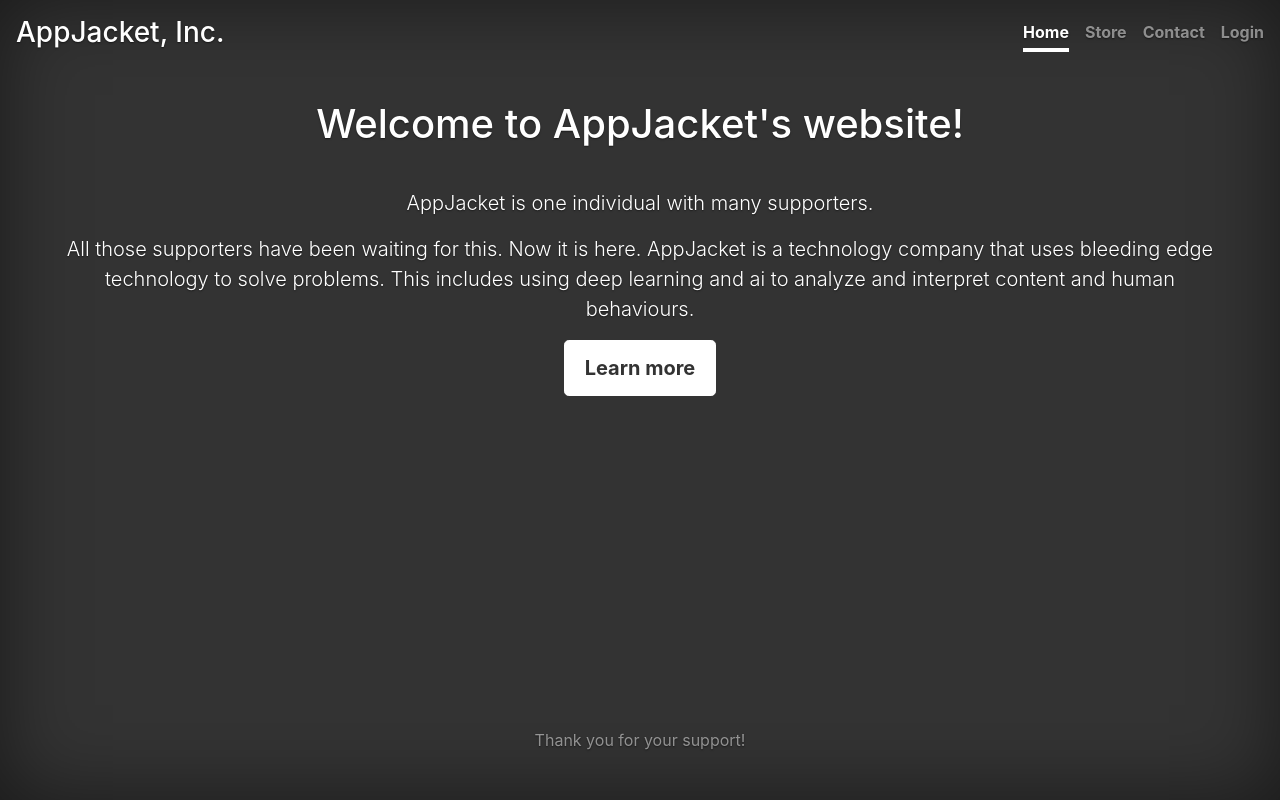
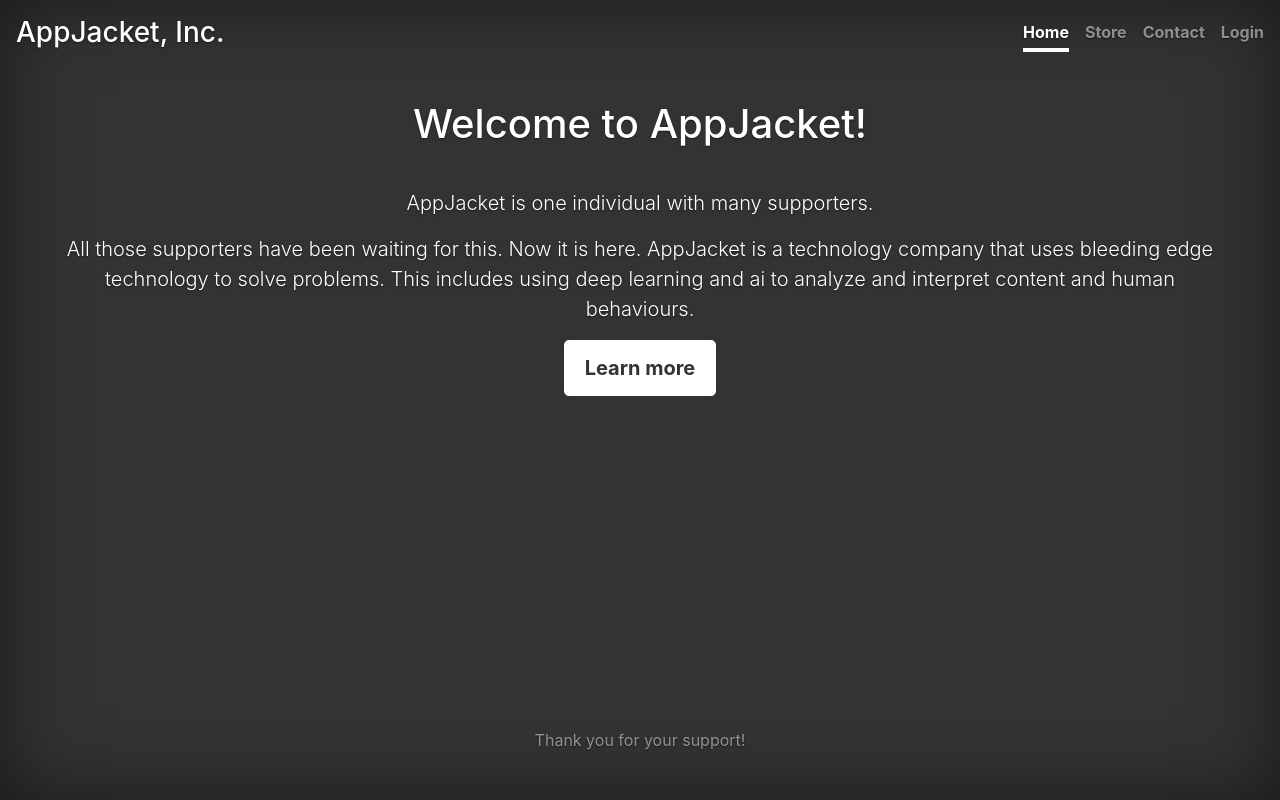
Before and after one commit to appjacket/appjacket.github.io, a plain HTML site: page dev_index.html in a window 1280 px wide. Drawn offline with nearby package versions, Linux system fonts and the light colour scheme; a script that the page names is missing.

Commit message:
Update dev_index.html

```diff
--- a/dev_index.html
+++ b/dev_index.html
@@ -36,7 +36,7 @@
 
 
   <main role="main" class="inner cover">
-    <h1 class="cover-heading">Welcome to AppJacket's website!</h1>
+    <h1 class="cover-heading">Welcome to AppJacket!</h1>
     <div class="cover_body">
       <p class="lead">AppJacket is one individual with many supporters.</p>
       <p class="lead">All those supporters have been waiting for this.  Now it is here.
```
